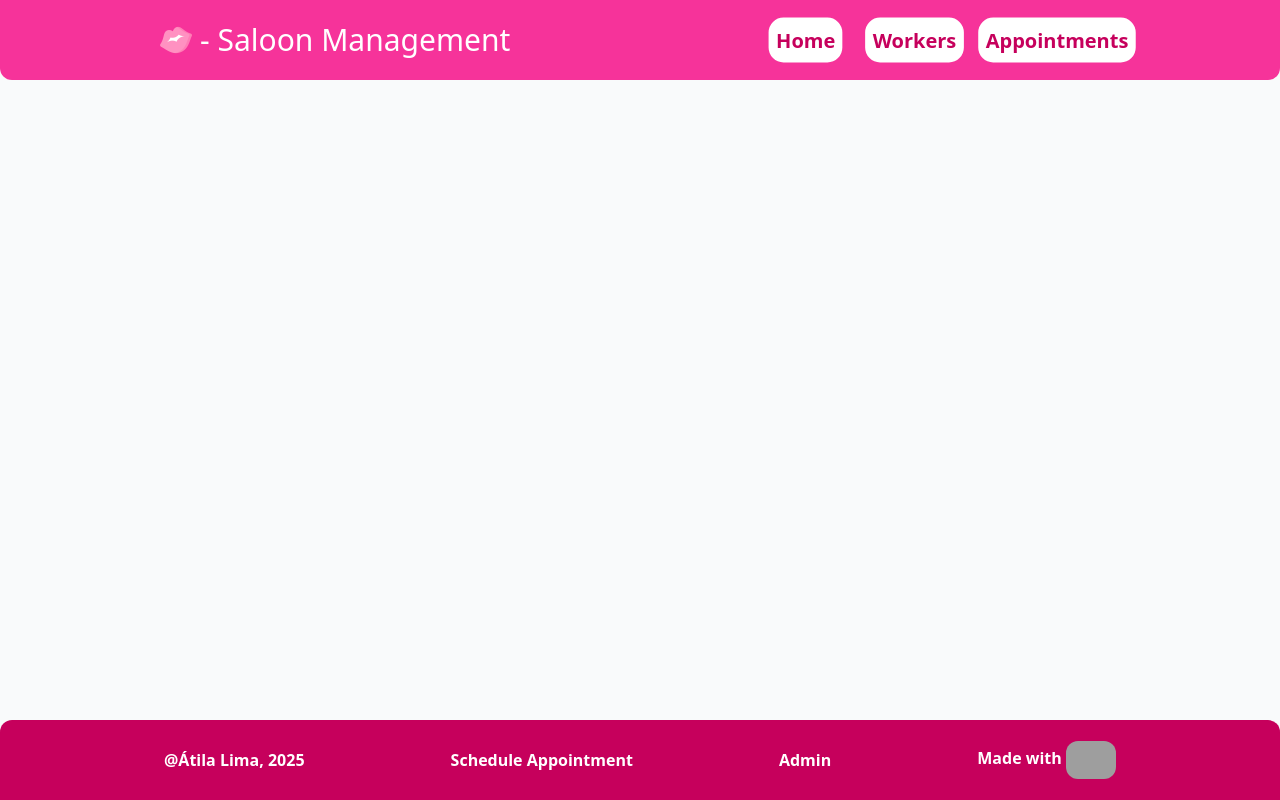
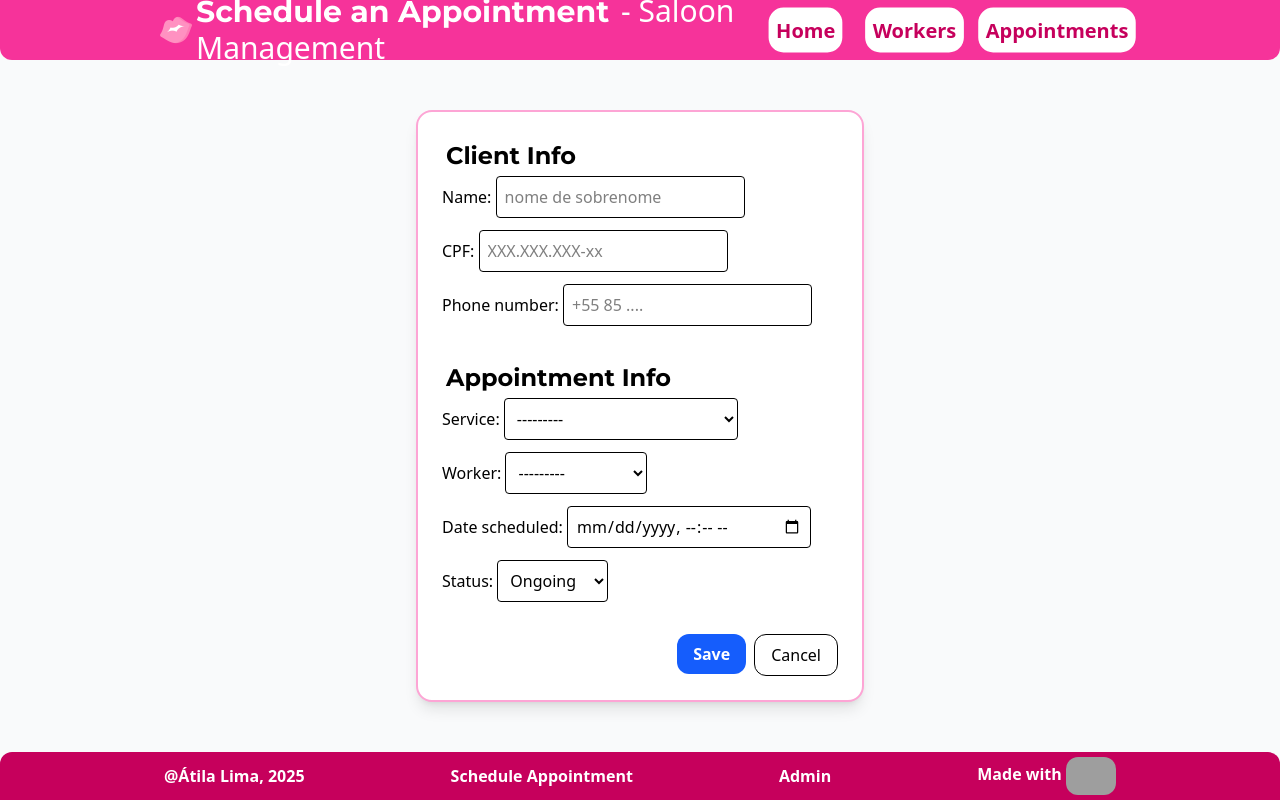
Before and after one commit to limatila/saloon-mgmt-app, a Django app: page /schedule in a window 1280 px wide. Run offline with Django 5.2, Linux system fonts and the light colour scheme; data comes from the database, SQL or seed files in the repository; some libraries are stand-ins or nearby versions; grey boxes are pictures that could not be loaded.

Commit message:
feat: adding form to schedule an appointment
tested, working, validated
needs more work on design and field repr
removing previous implemented Person.save()

```diff
--- a/src/saloon/admin.py
+++ b/src/saloon/admin.py
@@ -16,7 +16,7 @@
 #? intermediary tables
 @admin.register(Appointment)
 class AppointmentsAdmin(admin.ModelAdmin):
-    pass
+    list_filter = ('status', 'worker', 'service')
 @admin.register(Payment)
 class PaymentsAdmin(admin.ModelAdmin):
-    pass
+    list_filter = ('appointment', 'client')
--- /dev/null
+++ b/src/saloon/forms.py
@@ -0,0 +1,49 @@
+#Django Forms models for data entrys
+from django import forms
+from datetime import datetime
+from .models import Appointment, Client
+from validate_docbr import CPF
+
+class ClientForm(forms.ModelForm):
+    class Meta:
+        model = Client
+        fields = ['name', 'CPF', 'phone_number']
+        widgets = {
+            'name': forms.TextInput(attrs={'class': 'rounded border p-2', 'placeholder': "nome de sobrenome"}),
+            'CPF': forms.TextInput(attrs={'class': 'rounded border p-2', 'placeholder': "XXX.XXX.XXX-xx"}),
+            'phone_number': forms.TextInput(attrs={'class': 'rounded border p-2', 'placeholder': "+55 85 ...."}),
+        }
+
+    def clean_CPF(self):
+        cpf = self.cleaned_data.get('CPF')
+        validator = CPF()
+        if not validator.validate(cpf):
+            raise forms.ValidationError("CPF is not valid")
+        return cpf
+
+class AppointmentForm(forms.ModelForm):
+    date_scheduled = forms.DateTimeField(
+        widget=forms.DateTimeInput(
+            attrs={
+                'type': 'datetime-local',
+                'class': 'rounded border p-2',
+            },
+            format='%d/%m/%Y %H:%M'  # match datetime-local
+        ),
+        input_formats=['%d/%m/%Y %H:%M', '%Y-%m-%d %H:%M'],
+    )
+
+    class Meta:
+        model = Appointment
+        fields = ['service', 'worker', 'date_scheduled', 'status']
+        widgets = {
+            'service': forms.Select(attrs={'class': 'rounded border p-2'}),
+            'worker': forms.Select(attrs={'class': 'rounded border p-2'}),
+            'status': forms.Select(attrs={'class': 'rounded border p-2'}),
+        }
+
+    def clean_schedule(self): #TODO check if it's being called.
+        schedule = self.cleaned_data.get('date_scheduled')
+        if schedule and schedule < datetime.now():
+            raise forms.ValidationError("Scheduled time must be in the future.")
+        return schedule
--- a/src/saloon/static/css/dist/styles.css
+++ b/src/saloon/static/css/dist/styles.css
@@ -72,8 +72,17 @@
 .table-cell {
   display: table-cell;
 }
+.h-full {
+  height: 100%;
+}
+.w-full {
+  width: 100%;
+}
 .transform {
   transform: var(--tw-rotate-x,) var(--tw-rotate-y,) var(--tw-rotate-z,) var(--tw-skew-x,) var(--tw-skew-y,);
+}
+.animate-bounce {
+  animation: var(--animate-bounce);
 }
 .resize {
   resize: both;
@@ -111,6 +120,9 @@
 .bg-pink-200 {
   background-color: var(--color-pink-200);
 }
+.p-2 {
+  padding: calc(var(--spacing) * 2);
+}
 .py-4 {
   padding-block: calc(var(--spacing) * 4);
 }
@@ -133,6 +145,9 @@
 }
 .text-black {
   color: var(--color-black);
+}
+.text-blue-600 {
+  color: var(--color-blue-600);
 }
 .text-gray-500 {
   color: var(--color-gray-500);
@@ -161,6 +176,23 @@
 .filter {
   filter: var(--tw-blur,) var(--tw-brightness,) var(--tw-contrast,) var(--tw-grayscale,) var(--tw-hue-rotate,) var(--tw-invert,) var(--tw-saturate,) var(--tw-sepia,) var(--tw-drop-shadow,);
 }
+.hover\:scale-150 {
+  &:hover {
+    @media (hover: hover) {
+      --tw-scale-x: 150%;
+      --tw-scale-y: 150%;
+      --tw-scale-z: 150%;
+      scale: var(--tw-scale-x) var(--tw-scale-y);
+    }
+  }
+}
+.hover\:animate-none {
+  &:hover {
+    @media (hover: hover) {
+      animation: none;
+    }
+  }
+}
 .hover\:bg-gray-50 {
   &:hover {
     @media (hover: hover) {
@@ -176,6 +208,8 @@
     --font-serif: ui-serif, Georgia, Cambria, "Times New Roman", Times, serif;
     --font-mono: ui-monospace, SFMono-Regular, Menlo, Monaco, Consolas, "Liberation Mono",
       "Courier New", monospace;
+    --color-red-600: oklch(57.7% 0.245 27.325);
+    --color-blue-600: oklch(54.6% 0.245 262.881);
     --color-pink-200: oklch(89.9% 0.061 343.231);
     --color-pink-300: oklch(82.3% 0.12 346.018);
     --color-pink-500: oklch(65.6% 0.241 354.308);
@@ -188,6 +222,7 @@
     --color-black: #000;
     --color-white: #fff;
     --spacing: 0.25rem;
+    --container-md: 28rem;
     --text-sm: 0.875rem;
     --text-sm--line-height: calc(1.25 / 0.875);
     --text-lg: 1.125rem;
@@ -205,6 +240,7 @@
     --leading-normal: 1.5;
     --radius-xl: 0.75rem;
     --radius-2xl: 1rem;
+    --animate-bounce: bounce 1s infinite;
     --default-transition-duration: 150ms;
     --default-transition-timing-function: cubic-bezier(0.4, 0, 0.2, 1);
     --default-font-family: var(--font-sans);
@@ -416,6 +452,9 @@
   --tw-font-weight: var(--font-weight-semibold);
   font-weight: var(--font-weight-semibold);
 }
+form {
+  font-family: var(--font-sans);
+}
 h1, h2, h3, p, span, li, button {
   height: -moz-fit-content;
   height: fit-content;
@@ -425,13 +464,6 @@
 }
 a {
   text-decoration: none;
-}
-button {
-  transition-property: transform, translate, scale, rotate;
-  transition-timing-function: var(--tw-ease, var(--default-transition-timing-function));
-  transition-duration: var(--tw-duration, var(--default-transition-duration));
-  --tw-duration: 100ms;
-  transition-duration: 100ms;
 }
 .wrapper {
   margin: auto;
@@ -445,7 +477,7 @@
   border-top-right-radius: 0;
   background-color: var(--color-pink-500);
   top: calc(var(--spacing) * 0);
-  height: calc(var(--spacing) * 20);
+  height: calc(var(--spacing) * 15);
   width: 100%;
   & div.wrapper {
     color: var(--color-white);
@@ -538,7 +570,7 @@
   border-bottom-left-radius: 0;
   background-color: var(--color-pink-700);
   color: var(--color-white);
-  height: 5rem;
+  height: 3rem;
   width: 100%;
   z-index: 900;
 }
@@ -718,6 +750,8 @@
   border-style: var(--tw-border-style);
   border-width: 2px;
   border-color: var(--color-pink-300);
+  --tw-shadow: 0 10px 15px -3px var(--tw-shadow-color, rgb(0 0 0 / 0.1)), 0 4px 6px -4px var(--tw-shadow-color, rgb(0 0 0 / 0.1));
+  box-shadow: var(--tw-inset-shadow), var(--tw-inset-ring-shadow), var(--tw-ring-offset-shadow), var(--tw-ring-shadow), var(--tw-shadow);
 }
 div.appointments-view {
   overflow-x: auto;
@@ -819,6 +853,214 @@
 @media screen and (max-height: 490px ) {
   div.workers-view div.grid {
     grid-template-columns: repeat(2, minmax(0, 1fr));
+  }
+}
+@layer theme, base, components, utilities;
+@layer theme;
+@layer base {
+  *, ::after, ::before, ::backdrop, ::file-selector-button {
+    box-sizing: border-box;
+    margin: 0;
+    padding: 0;
+    border: 0 solid;
+  }
+  html, :host {
+    line-height: 1.5;
+    -webkit-text-size-adjust: 100%;
+    -moz-tab-size: 4;
+      -o-tab-size: 4;
+         tab-size: 4;
+    font-family: var(--default-font-family, ui-sans-serif, system-ui, sans-serif, "Apple Color Emoji", "Segoe UI Emoji", "Segoe UI Symbol", "Noto Color Emoji");
+    font-feature-settings: var(--default-font-feature-settings, normal);
+    font-variation-settings: var(--default-font-variation-settings, normal);
+    -webkit-tap-highlight-color: transparent;
+  }
+  hr {
+    height: 0;
+    color: inherit;
+    border-top-width: 1px;
+  }
+  abbr:where([title]) {
+    -webkit-text-decoration: underline dotted;
+    text-decoration: underline dotted;
+  }
+  h1, h2, h3, h4, h5, h6 {
+    font-size: inherit;
+    font-weight: inherit;
+  }
+  a {
+    color: inherit;
+    -webkit-text-decoration: inherit;
+    text-decoration: inherit;
+  }
+  b, strong {
+    font-weight: bolder;
+  }
+  code, kbd, samp, pre {
+    font-family: var(--default-mono-font-family, ui-monospace, SFMono-Regular, Menlo, Monaco, Consolas, "Liberation Mono", "Courier New", monospace);
+    font-feature-settings: var(--default-mono-font-feature-settings, normal);
+    font-variation-settings: var(--default-mono-font-variation-settings, normal);
+    font-size: 1em;
+  }
+  small {
+    font-size: 80%;
+  }
+  sub, sup {
+    font-size: 75%;
+    line-height: 0;
+    position: relative;
+    vertical-align: baseline;
+  }
+  sub {
+    bottom: -0.25em;
+  }
+  sup {
+    top: -0.5em;
+  }
+  table {
+    text-indent: 0;
+    border-color: inherit;
+    border-collapse: collapse;
+  }
+  :-moz-focusring {
+    outline: auto;
+  }
+  progress {
+    vertical-align: baseline;
+  }
+  summary {
+    display: list-item;
+  }
+  ol, ul, menu {
+    list-style: none;
+  }
+  img, svg, video, canvas, audio, iframe, embed, object {
+    display: block;
+    vertical-align: middle;
+  }
+  img, video {
+    max-width: 100%;
+    height: auto;
+  }
+  button, input, select, optgroup, textarea, ::file-selector-button {
+    font: inherit;
+    font-feature-settings: inherit;
+    font-variation-settings: inherit;
+    letter-spacing: inherit;
+    color: inherit;
+    border-radius: 0;
+    background-color: transparent;
+    opacity: 1;
+  }
+  :where(select:is([multiple], [size])) optgroup {
+    font-weight: bolder;
+  }
+  :where(select:is([multiple], [size])) optgroup option {
+    padding-inline-start: 20px;
+  }
+  ::file-selector-button {
+    margin-inline-end: 4px;
+  }
+  ::-moz-placeholder {
+    opacity: 1;
+  }
+  ::placeholder {
+    opacity: 1;
+  }
+  @supports (not (-webkit-appearance: -apple-pay-button))  or (contain-intrinsic-size: 1px) {
+    ::-moz-placeholder {
+      color: currentcolor;
+      @supports (color: color-mix(in lab, red, red)) {
+        color: color-mix(in oklab, currentcolor 50%, transparent);
+      }
+    }
+    ::placeholder {
+      color: currentcolor;
+      @supports (color: color-mix(in lab, red, red)) {
+        color: color-mix(in oklab, currentcolor 50%, transparent);
+      }
+    }
+  }
+  textarea {
+    resize: vertical;
+  }
+  ::-webkit-search-decoration {
+    -webkit-appearance: none;
+  }
+  ::-webkit-date-and-time-value {
+    min-height: 1lh;
+    text-align: inherit;
+  }
+  ::-webkit-datetime-edit {
+    display: inline-flex;
+  }
+  ::-webkit-datetime-edit-fields-wrapper {
+    padding: 0;
+  }
+  ::-webkit-datetime-edit, ::-webkit-datetime-edit-year-field, ::-webkit-datetime-edit-month-field, ::-webkit-datetime-edit-day-field, ::-webkit-datetime-edit-hour-field, ::-webkit-datetime-edit-minute-field, ::-webkit-datetime-edit-second-field, ::-webkit-datetime-edit-millisecond-field, ::-webkit-datetime-edit-meridiem-field {
+    padding-block: 0;
+  }
+  :-moz-ui-invalid {
+    box-shadow: none;
+  }
+  button, input:where([type="button"], [type="reset"], [type="submit"]), ::file-selector-button {
+    -webkit-appearance: button;
+       -moz-appearance: button;
+            appearance: button;
+  }
+  ::-webkit-inner-spin-button, ::-webkit-outer-spin-button {
+    height: auto;
+  }
+  [hidden]:where(:not([hidden="until-found"])) {
+    display: none !important;
+  }
+}
+@layer utilities;
+.form-view {
+  margin-inline: auto;
+  max-width: var(--container-md);
+  background-color: var(--color-white);
+  padding: calc(var(--spacing) * 6);
+  height: -moz-fit-content !important;
+  height: fit-content !important;
+  & form {
+    display: flex;
+    height: 100%;
+    flex-direction: column;
+    & section.form-section {
+      margin-bottom: calc(var(--spacing) * 5);
+      & h2 {
+        --tw-font-weight: var(--font-weight-semibold);
+        font-weight: var(--font-weight-semibold);
+      }
+      & div.form-field {
+        margin-bottom: calc(var(--spacing) * 3);
+        & p.error-message {
+          font-size: var(--text-sm);
+          line-height: var(--tw-leading, var(--text-sm--line-height));
+          color: var(--color-red-600);
+        }
+      }
+    }
+    & div.form-submit {
+      display: flex;
+      width: -moz-fit-content;
+      width: fit-content;
+      gap: calc(var(--spacing) * 2);
+      place-self: end;
+      & button[type="submit"] {
+        background-color: var(--color-blue-600);
+        padding-inline: calc(var(--spacing) * 4);
+        padding-block: calc(var(--spacing) * 2);
+        color: var(--color-white);
+      }
+      & a[href$="home"] {
+        border-style: var(--tw-border-style);
+        border-width: 1px;
+        padding-inline: calc(var(--spacing) * 4);
+        padding-block: calc(var(--spacing) * 2);
+      }
+    }
   }
 }
 @property --tw-rotate-x {
@@ -972,14 +1214,6 @@
   syntax: "*";
   inherits: false;
 }
-@property --tw-font-weight {
-  syntax: "*";
-  inherits: false;
-}
-@property --tw-duration {
-  syntax: "*";
-  inherits: false;
-}
 @property --tw-scale-x {
   syntax: "*";
   inherits: false;
@@ -994,6 +1228,44 @@
   syntax: "*";
   inherits: false;
   initial-value: 1;
+}
+@property --tw-font-weight {
+  syntax: "*";
+  inherits: false;
+}
+@property --tw-duration {
+  syntax: "*";
+  inherits: false;
+}
+@keyframes bounce {
+  0%, 100% {
+    transform: translateY(-25%);
+    animation-timing-function: cubic-bezier(0.8, 0, 1, 1);
+  }
+  50% {
+    transform: none;
+    animation-timing-function: cubic-bezier(0, 0, 0.2, 1);
+  }
+}
+@keyframes bounce {
+  0%, 100% {
+    transform: translateY(-25%);
+    animation-timing-function: cubic-bezier(0.8, 0, 1, 1);
+  }
+  50% {
+    transform: none;
+    animation-timing-function: cubic-bezier(0, 0, 0.2, 1);
+  }
+}
+@keyframes bounce {
+  0%, 100% {
+    transform: translateY(-25%);
+    animation-timing-function: cubic-bezier(0.8, 0, 1, 1);
+  }
+  50% {
+    transform: none;
+    animation-timing-function: cubic-bezier(0, 0, 0.2, 1);
+  }
 }
 @layer properties {
   @supports ((-webkit-hyphens: none) and (not (margin-trim: inline))) or ((-moz-orient: inline) and (not (color:rgb(from red r g b)))) {
@@ -1033,11 +1305,11 @@
       --tw-drop-shadow-color: initial;
       --tw-drop-shadow-alpha: 100%;
       --tw-drop-shadow-size: initial;
-      --tw-font-weight: initial;
-      --tw-duration: initial;
       --tw-scale-x: 1;
       --tw-scale-y: 1;
       --tw-scale-z: 1;
+      --tw-font-weight: initial;
+      --tw-duration: initial;
     }
   }
 }
--- a/src/saloon/static_src/src/components.css
+++ b/src/saloon/static_src/src/components.css
@@ -6,6 +6,7 @@
   @apply max-w-full;
   @apply p-2;
   @apply border-2 border-pink-300 rounded-2xl;
+  @apply shadow-lg;
 }
 
 /** Appointments-view (table) */
--- a/src/saloon/static_src/src/styles.css
+++ b/src/saloon/static_src/src/styles.css
@@ -2,3 +2,4 @@
 
 @import './base.css';
 @import './components.css';
+@import './forms.css'
--- a/src/saloon/templates/pages/clients/schedule-appointments.html
+++ b/src/saloon/templates/pages/clients/schedule-appointments.html
@@ -10,7 +10,40 @@
 
 {% block content %}
 <!-- Scheduler Render -->
+    <div class="form-view view">
+        <form method="post" novalidate>
+            {% csrf_token %}
 
+            <section class="form-section">
+                <h2>Client Info</h2>
+                {% for field in client_form %}
+                    <div class="form-field">
+                        {{ field.label_tag }}
+                        {{ field }}
+                        {% for err in field.errors %}
+                            <p class="error-message">{{ err }}</p>
+                        {% endfor %}
+                    </div>
+                {% endfor %}
+            </section>
 
+            <section class="form-section">
+                <h2>Appointment Info</h2>
+                {% for field in appointment_form %}
+                    <div class="form-field">
+                        {{ field.label_tag }}
+                        {{ field }}
+                        {% for err in field.errors %}
+                        <p class="error-message">{{ err }}</p>
+                        {% endfor %}
+                    </div>
+                {% endfor %}
+            </section>
 
+            <div class="form-submit">
+                <button type="submit">Save</button>
+                <a href="{% url 'home' %}">Cancel</a>
+            </div>
+        </form>
+    </div>
 {% endblock content %}
--- a/src/saloon/views/querys/formQuerys.py
+++ b/src/saloon/views/querys/formQuerys.py
@@ -1 +1,35 @@
 # for usage in forms
+from datetime import datetime, timedelta
+
+from saloon.forms import *
+
+def create_client_and_appointment(request) -> dict[str, ClientForm | AppointmentForm] | bool:
+    match(request.method):
+        case 'POST':
+            #form submitted
+            client_form = ClientForm(request.POST)
+            appointment_form = AppointmentForm(request.POST)
+
+            if client_form.is_valid() and appointment_form.is_valid():
+                client = client_form.save()
+
+                appointment = appointment_form.save(commit=False)
+                appointment.client = client
+                appointment.save()
+                return True
+            else:
+                forms = {
+                    'client_form': client_form,
+                    'appointment_form': appointment_form
+                }
+        case "GET":
+            # if client loading in form / client inserted invalid values
+            initial_dt = (
+                datetime.now().replace(second=0, minute=0) + timedelta(hours=1)
+                ).strftime('%d/%m/%Y %H:%M')
+            forms = {
+                'client_form': ClientForm(),
+                'appointment_form': AppointmentForm(initial={'date_scheduled': initial_dt}),
+            }
+
+    return forms
--- a/src/saloon/views/renderers.py
+++ b/src/saloon/views/renderers.py
@@ -4,7 +4,7 @@
 
 # Create your views here.
 
-#Rediractions
+#Redirections
 def REDIRECT_HOME(request):
     return redirect('home')
 def REDIRECT_ADMIN(request):
@@ -12,7 +12,7 @@
 def BASE(request):
     return HOME(request, True)
 
-#Render
+#Renders
 def HOME(request, base: bool = False):
     title: str = "Home"
     if base: title = "Base"
@@ -51,4 +51,18 @@
             )
 
 def REGISTRATION_APPOINTMENTS(request):
-    return render(request, "pages/clients/schedule-appointments.html")
+    title: str = "Schedule an Appointment"
+    formResult = formQuerys.create_client_and_appointment(request)
+    if formResult is True:
+        return REDIRECT_HOME(request)
+    elif isinstance(formResult, dict):
+        return render(request, "pages/clients/schedule-appointments.html",
+                    context={
+                        'childRender': True,
+                        'title': title,
+                        'client_form': formResult['client_form'],
+                        'appointment_form': formResult['appointment_form'],
+                    }
+            )
+    else:
+        raise Exception("formResult did not returned a sufficient value")
```
Also changed, not shown: src/saloon/models.py (+0 -8 lines), src/saloon/static_src/src/base.css (+5 -5 lines), src/saloon/static_src/src/forms.css (added, +30 -0 lines), src/saloon/templates/components/appointments-view.html (+7 -1 lines).
